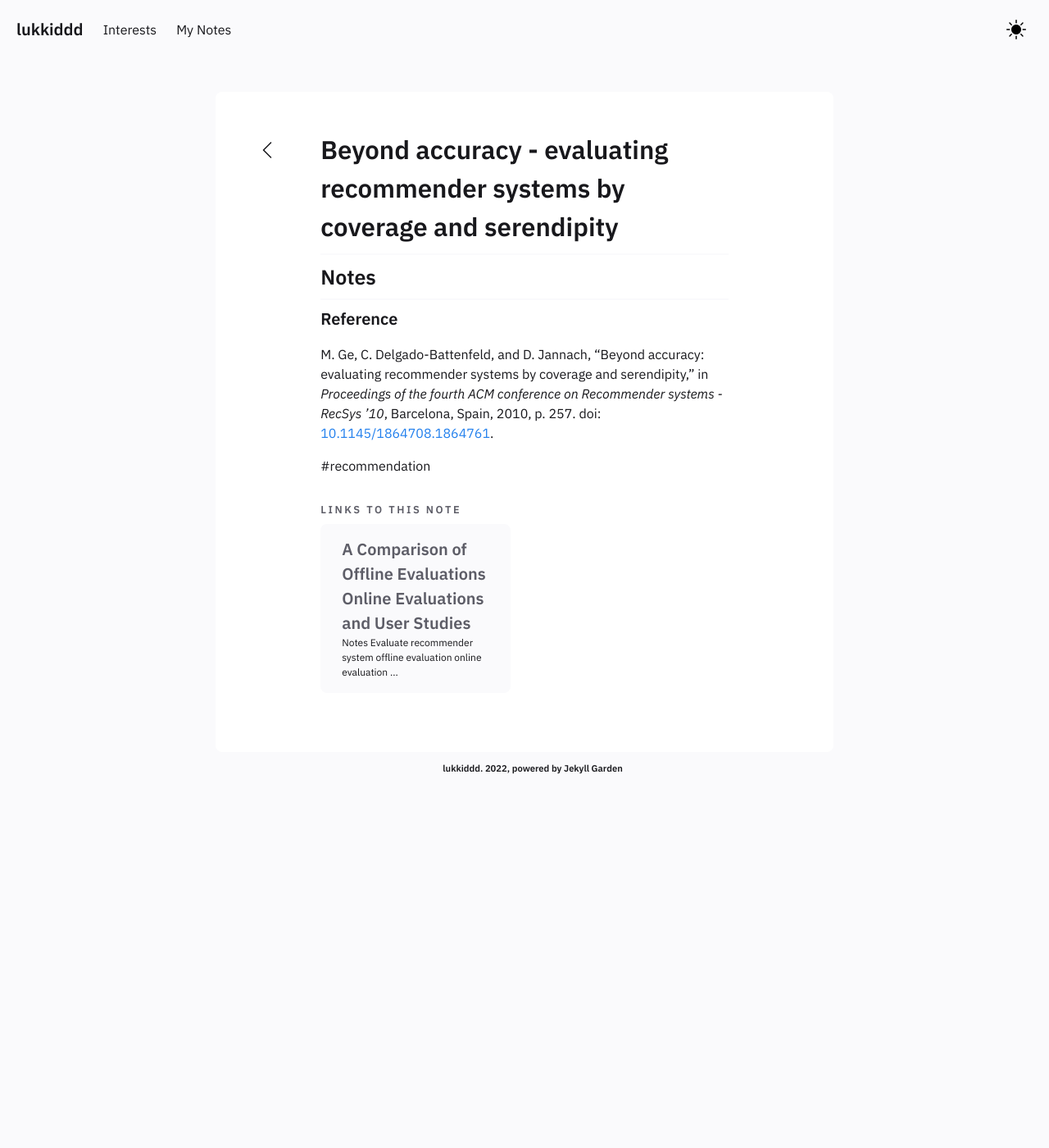
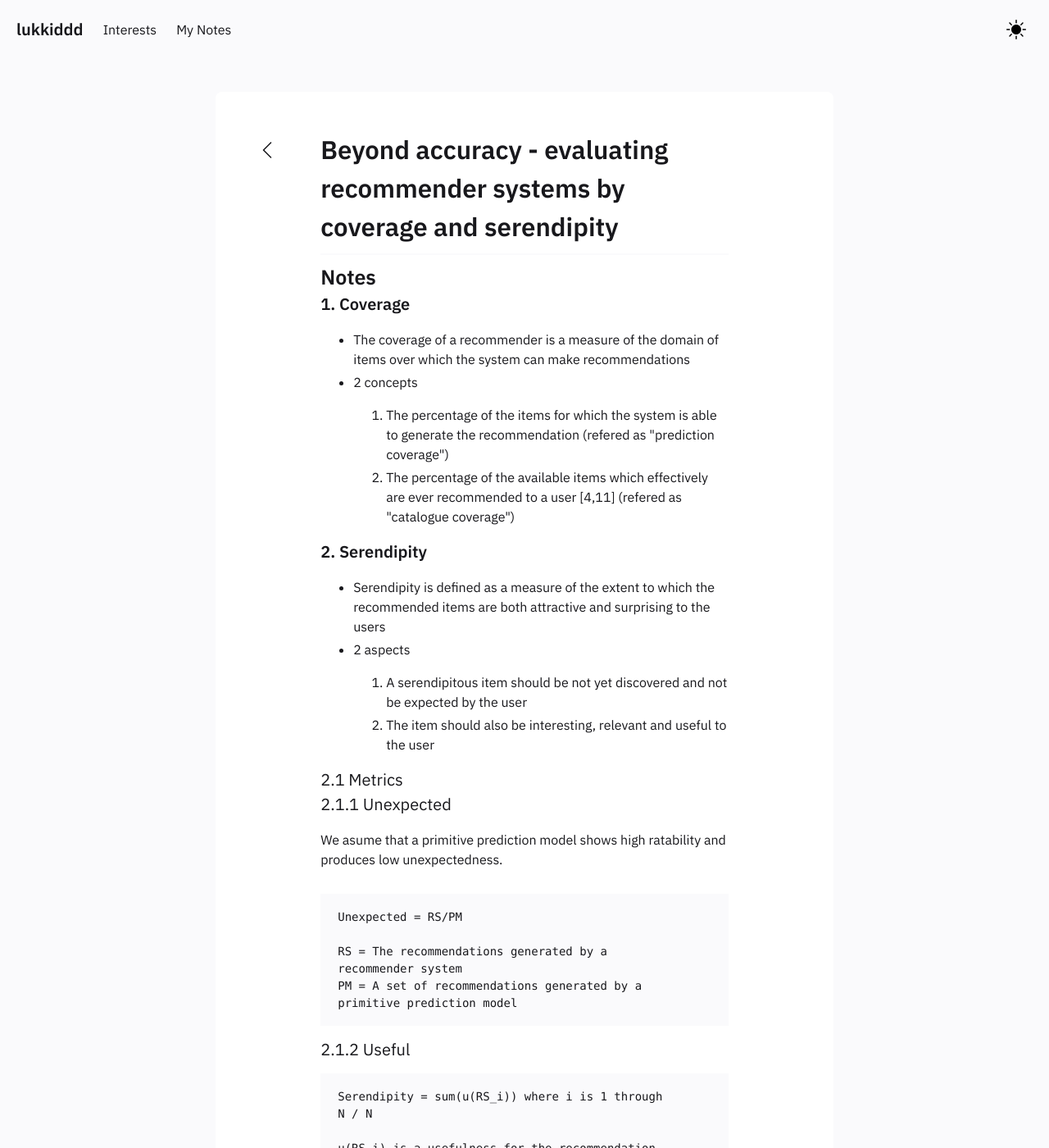
Before and after one commit to lukkiddd/lukkiddd.github.io, a Jekyll site: the page built from _notes/Public/Beyond accuracy - evaluating recommender systems by coverage and serendipity.md, in a window 1280 px wide and 1400 px high. Shown: the whole window at 82% size. Built offline with Jekyll 4.4.1, drawn with Linux system fonts in a browser that asks for light colours; some of the changed text lies outside the part shown.

Commit message:
Add notes on recommendation quality

````diff
--- a/_notes/Public/Beyond accuracy - evaluating recommender systems by coverage and serendipity.md
+++ b/_notes/Public/Beyond accuracy - evaluating recommender systems by coverage and serendipity.md
@@ -8,13 +8,63 @@ date : 18-01-2022
 
 ### Notes
 
+#### 1. Coverage
+- The coverage of a recommender is a measure of the domain of items over which the system can make recommendations
+- 2 concepts
+	1. The percentage of the items for which the system is able to generate the recommendation (refered as "prediction coverage")
+	2. The percentage of the available items which effectively are ever recommended to a user [4,11] (refered as "catalogue coverage")
 
 
+
+#### 2. Serendipity
+- Serendipity is defined as a measure of the extent to which the recommended items are both attractive and surprising to the users
+- 2 aspects
+	1. A serendipitous item should be not yet discovered and not be expected by the user
+	2. The item should also be interesting, relevant and useful to the user
+
+
+##### 2.1 Metrics
+
+##### 2.1.1 Unexpected
+
+We asume that a primitive prediction model shows high ratability and produces low unexpectedness.
+
+```
+Unexpected = RS/PM
+
+RS = The recommendations generated by a recommender system
+PM = A set of recommendations generated by a primitive prediction model
+```
+
+##### 2.1.2 Useful
+
+```
+Serendipity = sum(u(RS_i)) where i is 1 through N / N
+
+u(RS_i) is a usefulness for the recommendation  if the recommendation in an unexpected list, and usefulness function can be judge by the user.
+```
+
+
+#### 3. Tradeoff
+
+- Catalog coverage usually decreases as a function of accuracy
+- Not every increase in coverage leads to serendipity
+- Increase in seredipity will lead to higher catalog coverage
+- Increase in accuracy leads to less of serendipity
+- Increasing serendipity might negatively impact accuracy
+
 ---
+
+#### Related
+- [[Effective Catalog Size]]
+- [[Recommendation - Coverage]]
+- [[Recommendation - Serendipity]]
+
+
 
 #### Reference
 
 M. Ge, C. Delgado-Battenfeld, and D. Jannach, “Beyond accuracy: evaluating recommender systems by coverage and serendipity,” in _Proceedings of the fourth ACM conference on Recommender systems - RecSys ’10_, Barcelona, Spain, 2010, p. 257. doi: [10.1145/1864708.1864761](https://doi.org/10.1145/1864708.1864761).
 
 
-#recommendation
+#recommendation #recommendation/quality #recommendation/coverage  #recommendation/serendipity
````
Also changed, not shown: _notes/Public/Algorithmic Marketing.md (added, +17 -0 lines), _notes/Public/Measuring the business value of recommender systems.md (+1 -1 lines), _notes/Public/Recommendation - Coverage.md (added, +16 -0 lines), _notes/Public/Recommendation - Serendipity.md (added, +15 -0 lines), _notes/Public/Recommendation Quality Factors.md (added, +58 -0 lines), _posts/2022-01-17-interests.md (+1 -0 lines).
